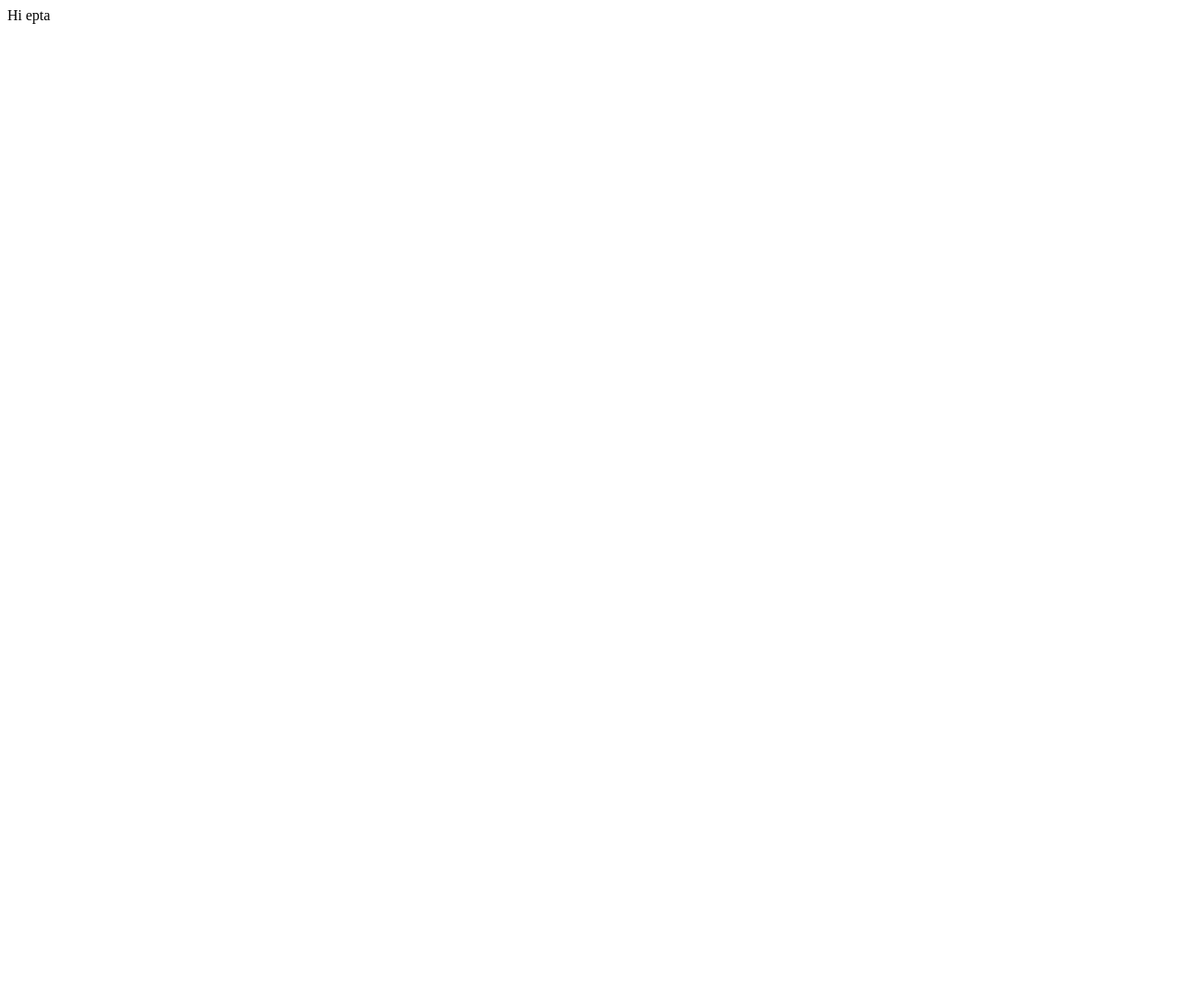
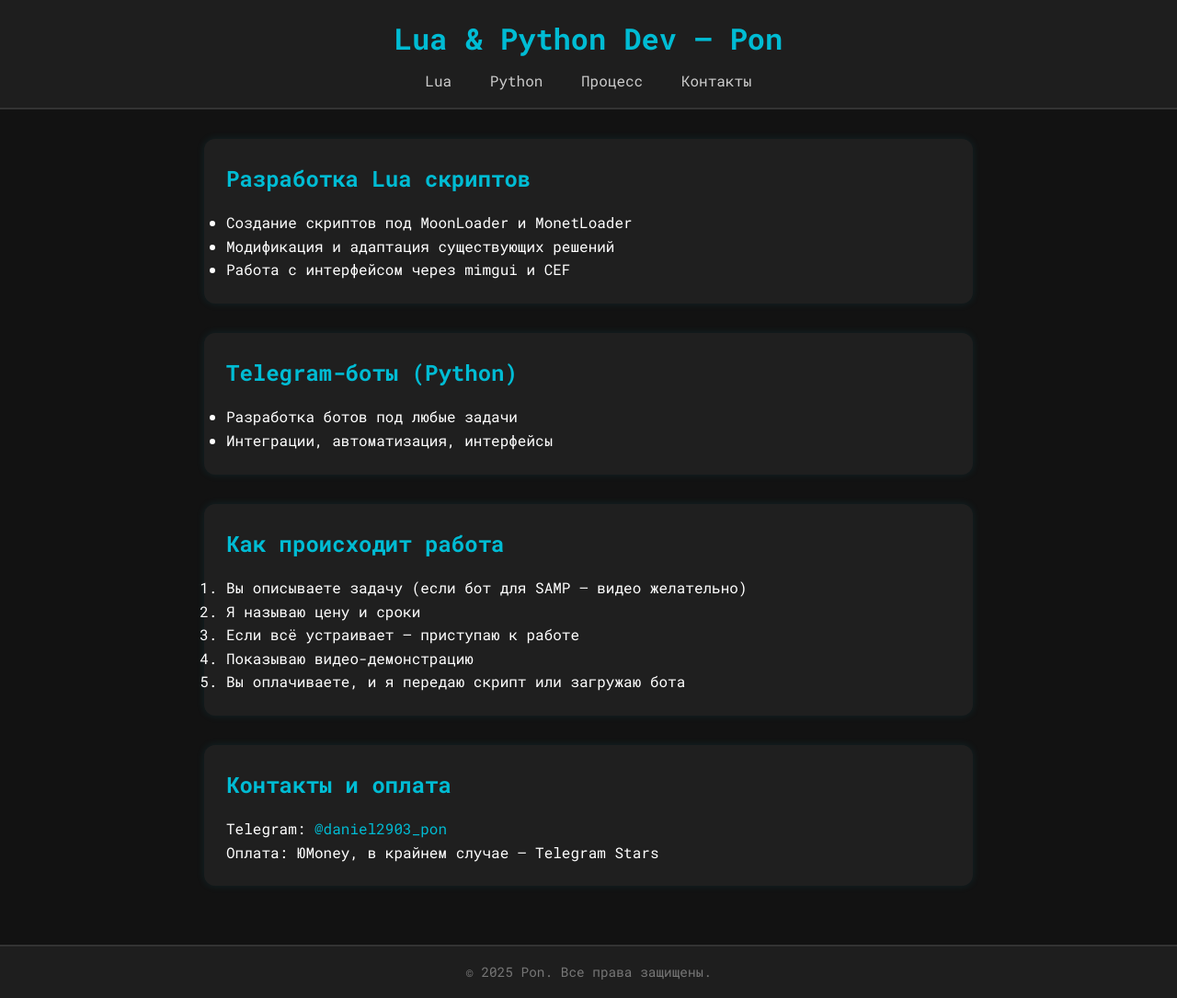
Before and after one commit to daniel-pon/daniel-pon.github.io, a plain HTML site: page index.html in a window 1280 px wide. Shown: the whole page at 92% size. Before the commit the page ends 800 px from the top, so only its background shows below. Drawn offline with Linux system fonts and the light colour scheme.

Commit message:
Update index.html

```diff
--- a/index.html
+++ b/index.html
@@ -1 +1,123 @@
-Hi epta
+<!DOCTYPE html>
+<html lang="ru">
+<head>
+  <meta charset="UTF-8">
+  <meta name="viewport" content="width=device-width, initial-scale=1.0">
+  <title>Lua & Python Dev — Pon</title>
+  <link href="https://fonts.googleapis.com/css2?family=Roboto+Mono:wght@400;700&display=swap" rel="stylesheet">
+  <style>
+    * {
+      margin: 0;
+      padding: 0;
+      box-sizing: border-box;
+    }
+    body {
+      font-family: 'Roboto Mono', monospace;
+      background-color: #121212;
+      color: #fff;
+      line-height: 1.6;
+    }
+    header {
+      background: #1e1e1e;
+      padding: 1rem 2rem;
+      text-align: center;
+      border-bottom: 2px solid #333;
+    }
+    header h1 {
+      font-size: 2rem;
+      color: #00bcd4;
+    }
+    nav {
+      margin-top: 0.5rem;
+    }
+    nav a {
+      color: #ccc;
+      margin: 0 1rem;
+      text-decoration: none;
+      transition: color 0.2s;
+    }
+    nav a:hover {
+      color: #00bcd4;
+    }
+    main {
+      padding: 2rem;
+      max-width: 900px;
+      margin: auto;
+    }
+    section {
+      background: #1f1f1f;
+      padding: 1.5rem;
+      margin-bottom: 2rem;
+      border-radius: 12px;
+      box-shadow: 0 0 10px rgba(0, 188, 212, 0.1);
+    }
+    h2 {
+      color: #00bcd4;
+      margin-bottom: 1rem;
+    }
+    footer {
+      text-align: center;
+      padding: 1rem;
+      background: #1e1e1e;
+      border-top: 2px solid #333;
+      font-size: 0.9rem;
+      color: #777;
+    }
+    .contact a {
+      color: #00bcd4;
+      text-decoration: none;
+    }
+  </style>
+</head>
+<body>
+  <header>
+    <h1>Lua & Python Dev — Pon</h1>
+    <nav>
+      <a href="#lua">Lua</a>
+      <a href="#python">Python</a>
+      <a href="#workflow">Процесс</a>
+      <a href="#contact">Контакты</a>
+    </nav>
+  </header>
+
+  <main>
+    <section id="lua">
+      <h2>Разработка Lua скриптов</h2>
+      <ul>
+        <li>Создание скриптов под MoonLoader и MonetLoader</li>
+        <li>Модификация и адаптация существующих решений</li>
+        <li>Работа с интерфейсом через mimgui и CEF</li>
+      </ul>
+    </section>
+
+    <section id="python">
+      <h2>Telegram-боты (Python)</h2>
+      <ul>
+        <li>Разработка ботов под любые задачи</li>
+        <li>Интеграции, автоматизация, интерфейсы</li>
+      </ul>
+    </section>
+
+    <section id="workflow">
+      <h2>Как происходит работа</h2>
+      <ol>
+        <li>Вы описываете задачу (если бот для SAMP — видео желательно)</li>
+        <li>Я называю цену и сроки</li>
+        <li>Если всё устраивает — приступаю к работе</li>
+        <li>Показываю видео-демонстрацию</li>
+        <li>Вы оплачиваете, и я передаю скрипт или загружаю бота</li>
+      </ol>
+    </section>
+
+    <section id="contact" class="contact">
+      <h2>Контакты и оплата</h2>
+      <p>Telegram: <a href="https://t.me/daniel2903_pon" target="_blank">@daniel2903_pon</a></p>
+      <p>Оплата: ЮMoney, в крайнем случае — Telegram Stars</p>
+    </section>
+  </main>
+
+  <footer>
+    <p>&copy; 2025 Pon. Все права защищены.</p>
+  </footer>
+</body>
+</html>
```
